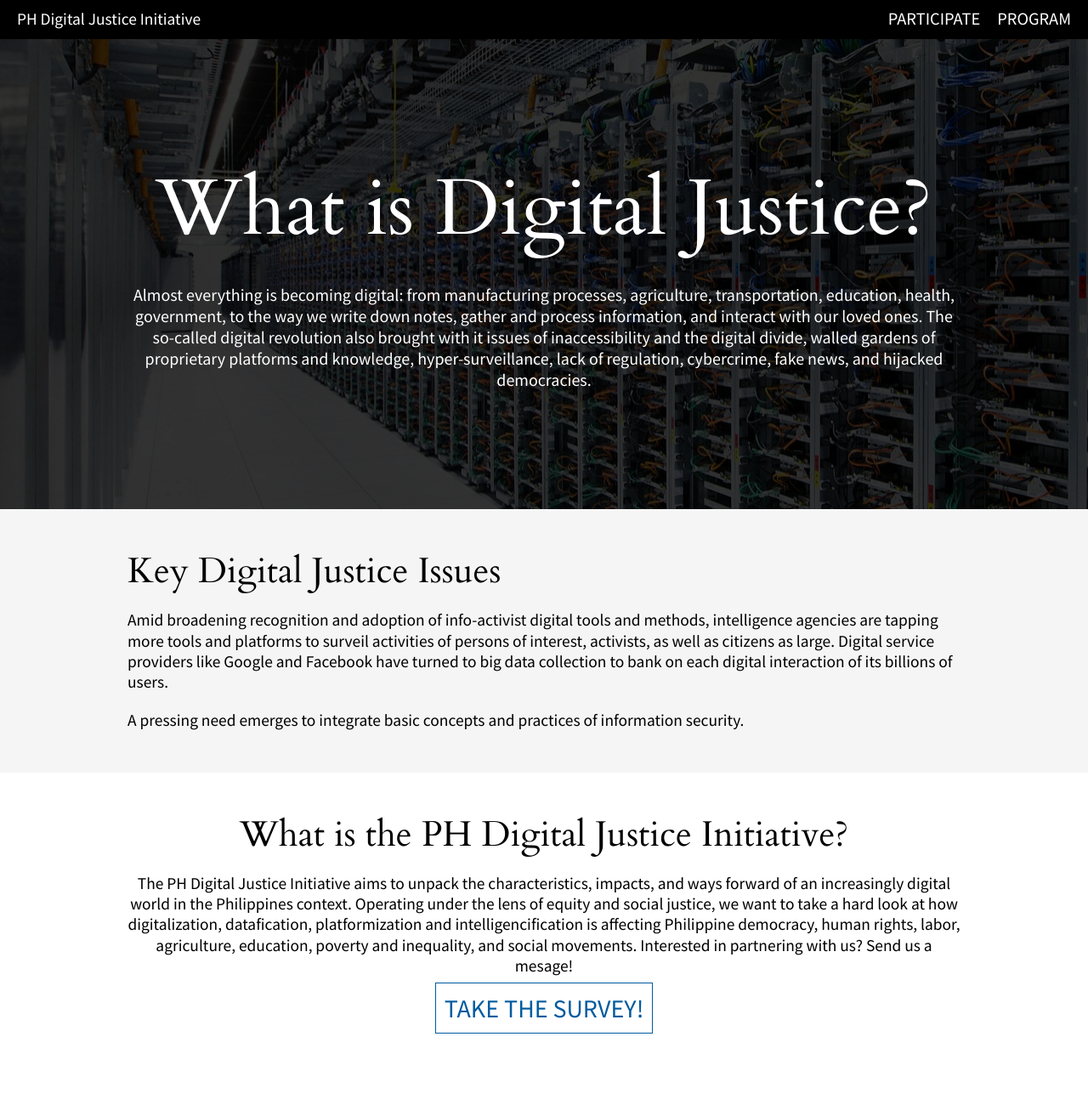
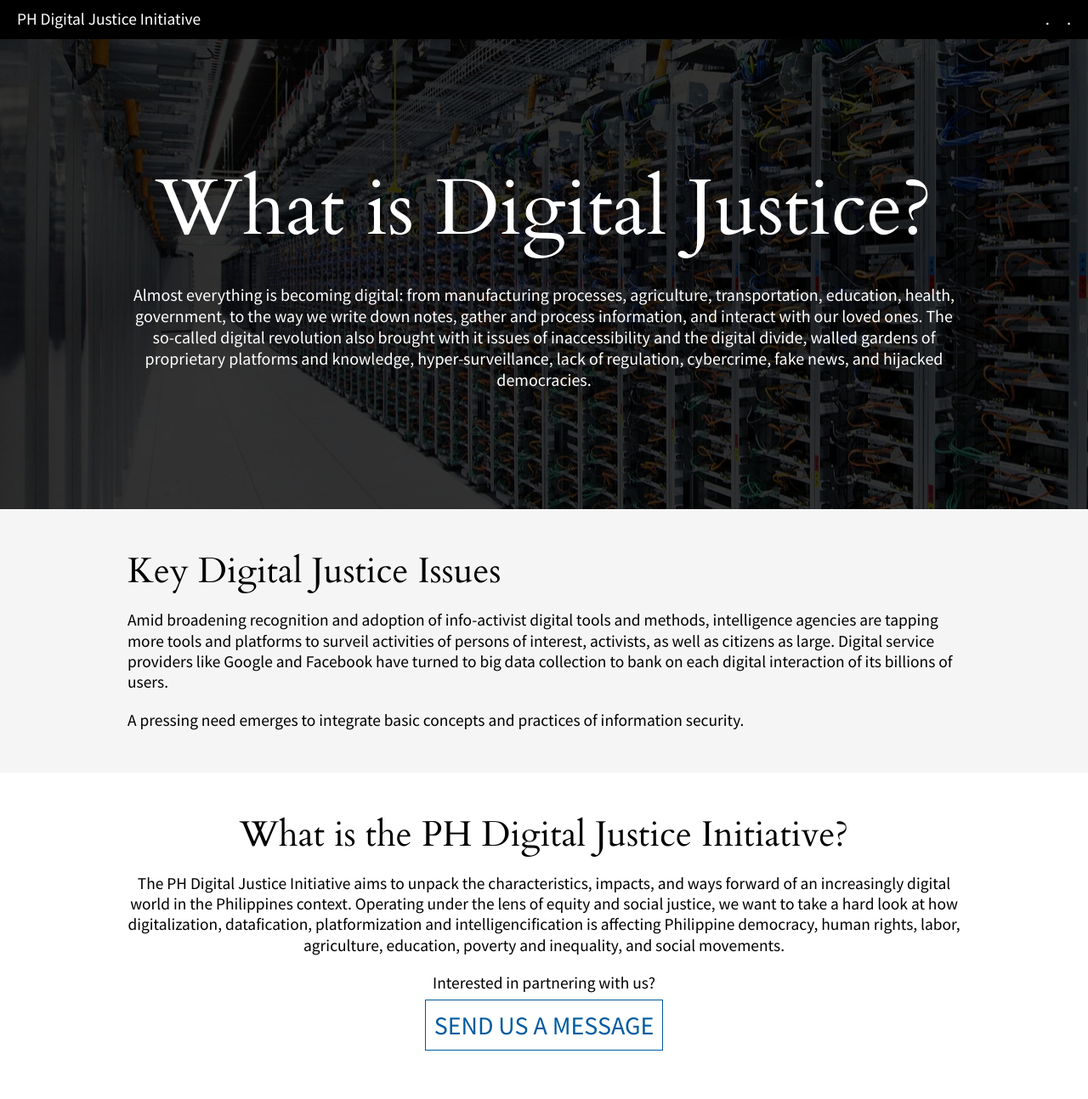
Before and after one commit to random-sampler/random-sampler.github.io, a plain HTML site: page index.html in a window 1280 px wide. Shown: the top 1293 px of the page at 85% size. Drawn offline with Linux system fonts and the light colour scheme.

Commit message:
changed content

```diff
--- a/index.html
+++ b/index.html
@@ -16,8 +16,8 @@
     <div id="logo"><span>PH Digital Justice Initiative</span></div>
     <div id="nav">
         <!-- <span><a href="#sec-sponsor">SPONSOR</a></span> -->
-        <span><a href="#sec-program">PROGRAM</a></span>
-        <span><a href="#sec-join">PARTICIPATE</a></span>
+        <span><a href="#sec-program"> . </a></span>
+        <span><a href="#sec-join"> . </a></span>
     </div>
 
 </header>
@@ -41,11 +41,9 @@ walled gardens of proprietary platforms and knowledge, hyper-surveillance, lack
 <div class="front-page section" id="sec-join">
 
     <h2>What is the PH Digital Justice Initiative?</h2>
-    <p>The PH Digital Justice Initiative aims to unpack the characteristics, impacts, and ways forward of an increasingly digital world in the Philippines context. Operating under the lens of equity and social justice, we want to take a hard look at how digitalization, datafication, platformization and intelligencification is affecting Philippine democracy, human rights, labor, agriculture, education, poverty and inequality, and social movements.
-
-Interested in partnering with us? Send us a mesage!
-</p>
-    <span><a href="https://goo.gl/forms/r8NwxXCOJoTkpsSE2" target="_blank">TAKE THE SURVEY!</a></span>
+    <p>The PH Digital Justice Initiative aims to unpack the characteristics, impacts, and ways forward of an increasingly digital world in the Philippines context. Operating under the lens of equity and social justice, we want to take a hard look at how digitalization, datafication, platformization and intelligencification is affecting Philippine democracy, human rights, labor, agriculture, education, poverty and inequality, and social movements.</p>
+<p>Interested in partnering with us?</p>
+    <span><a href="https://goo.gl/forms/r8NwxXCOJoTkpsSE2" target="_blank">SEND US A MESSAGE</a></span>
 </div>
 
 <!-- <div class="front-page section" id="sec-program">
```
